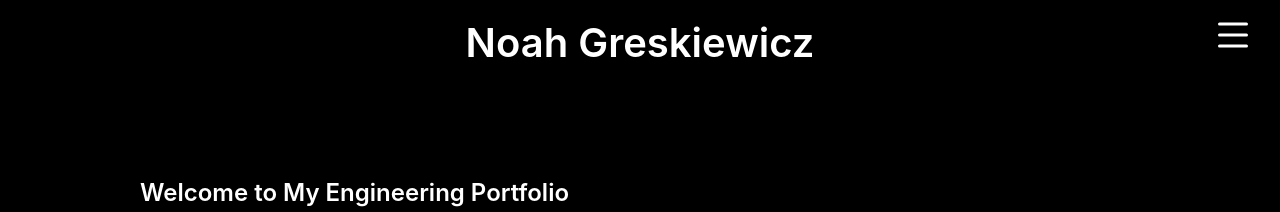
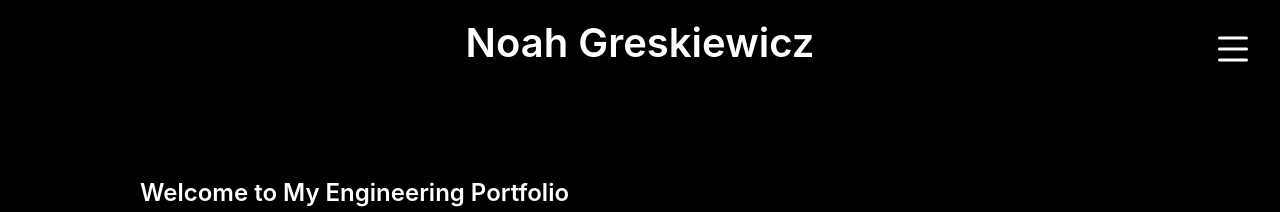
Before and after one commit to ngreskie/ngreskie.github.io, a Jekyll site: the page built from index.md, in a window 1280 px wide. Shown: the top 212 px of the page. Built offline with Jekyll 4.4.1, drawn with Linux system fonts in a browser that asks for light colours.

Commit message:
move menu down with name

```diff
--- a/assets/style.css
+++ b/assets/style.css
@@ -114,7 +114,7 @@ footer {
 .menu-icon {
   position: absolute;
   right: 2rem;
-  top: 50%;
+  top: 70%;
   transform: translateY(-50%);
   width: 30px;
   height: 25px;
```
